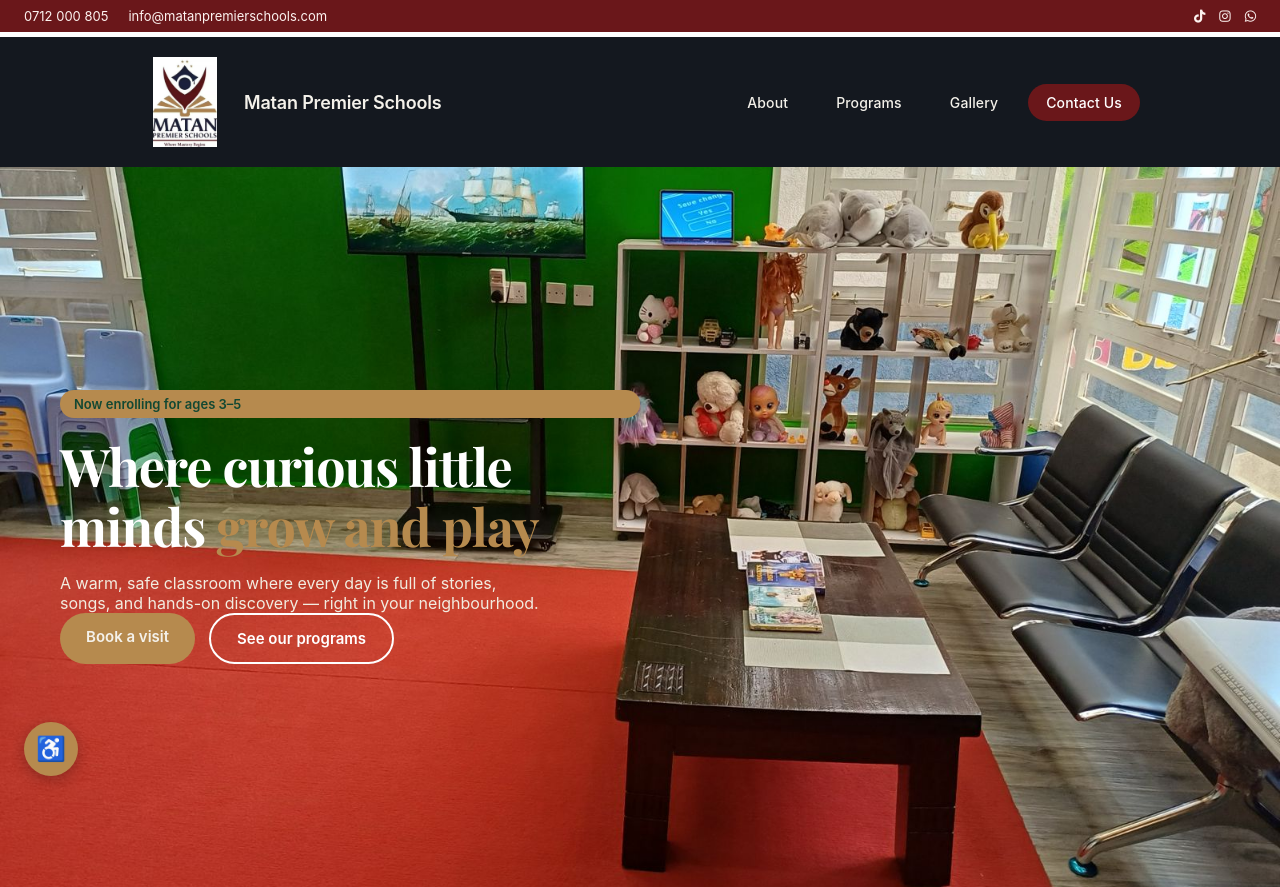
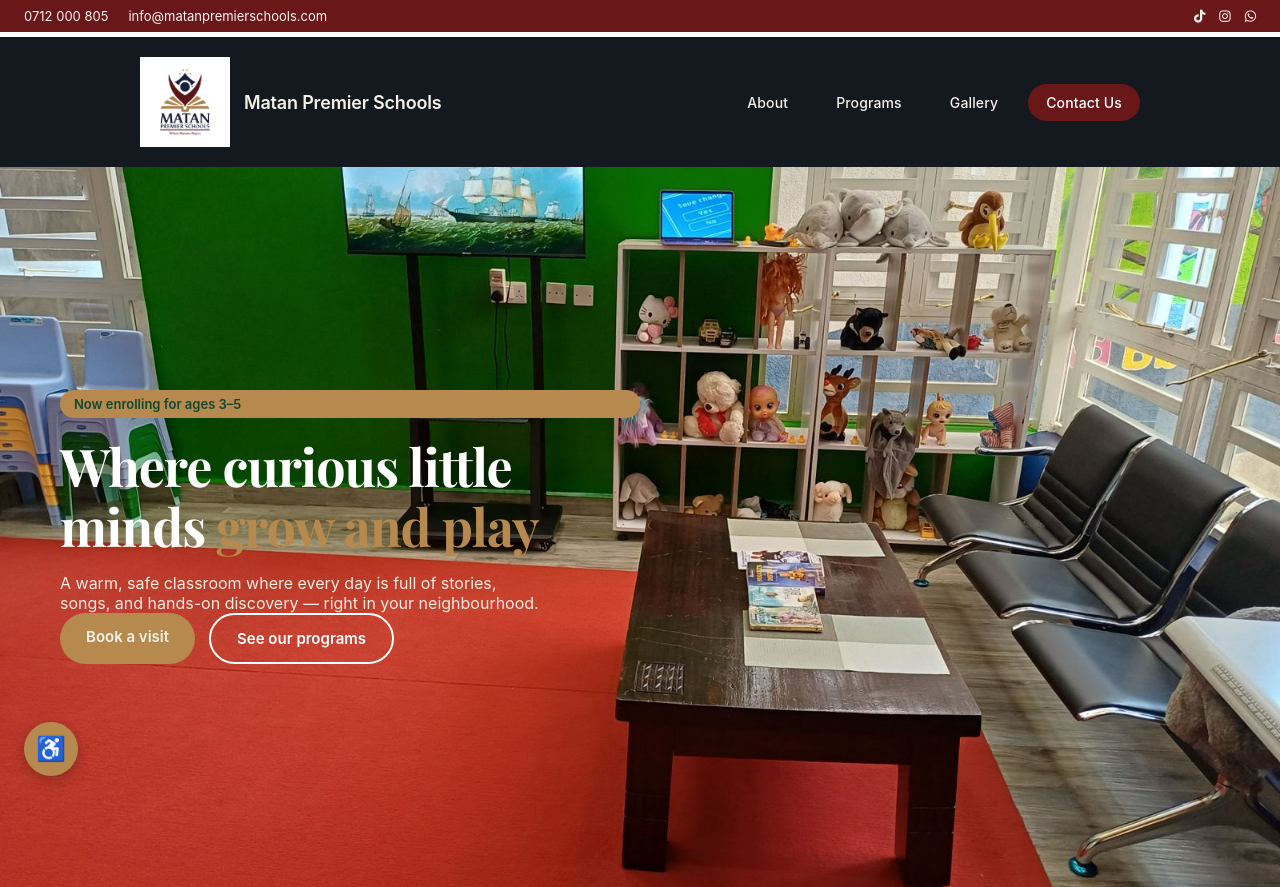
Before and after one commit to waynewonder1/matan-premier-school, a plain HTML site: page index.html in a window 1280 px wide. Shown: the top 887 px of the page. Drawn offline with nearby package versions, Linux system fonts and the light colour scheme; a web font is replaced by a local one.

Commit message:
logo swap

```diff
--- a/index.html
+++ b/index.html
@@ -49,7 +49,7 @@
 
 <div class="nav-wrapper">
   <nav>
-    <a href="index.html" class="logo"><img src="image/Screenshot 2026-07-21 224752.png" alt="Matan Premier Schools logo" class="logo-mark">Matan Premier Schools</a>
+    <a href="index.html" class="logo"><img src="Matan-Premier-Schools-Logo-FA.jpg" alt="Matan Premier Schools logo" class="logo-mark">Matan Premier Schools</a>
 
     <button class="menu-toggle" id="menuToggle" aria-label="Open menu" aria-expanded="false">
       <span></span>
```
